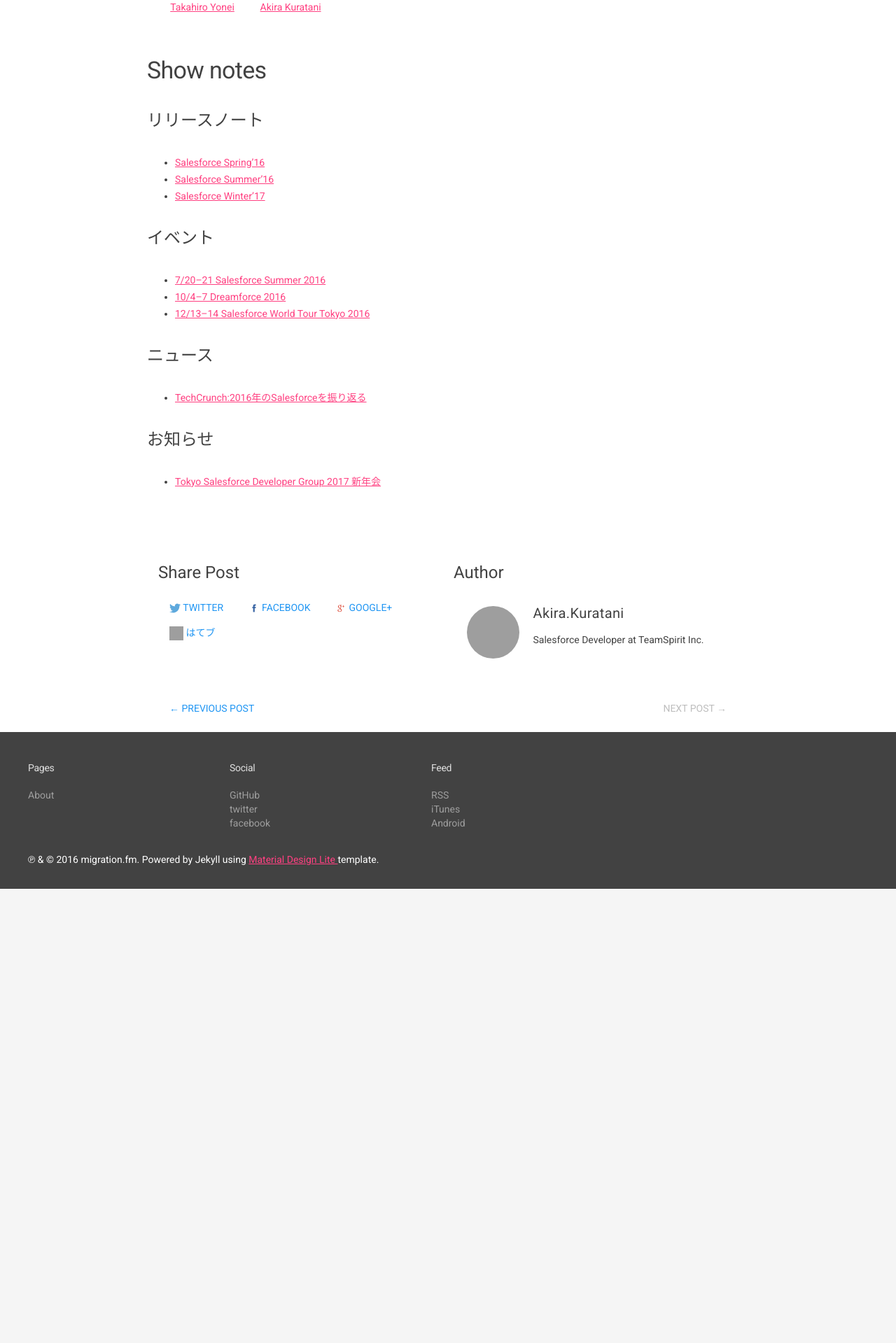
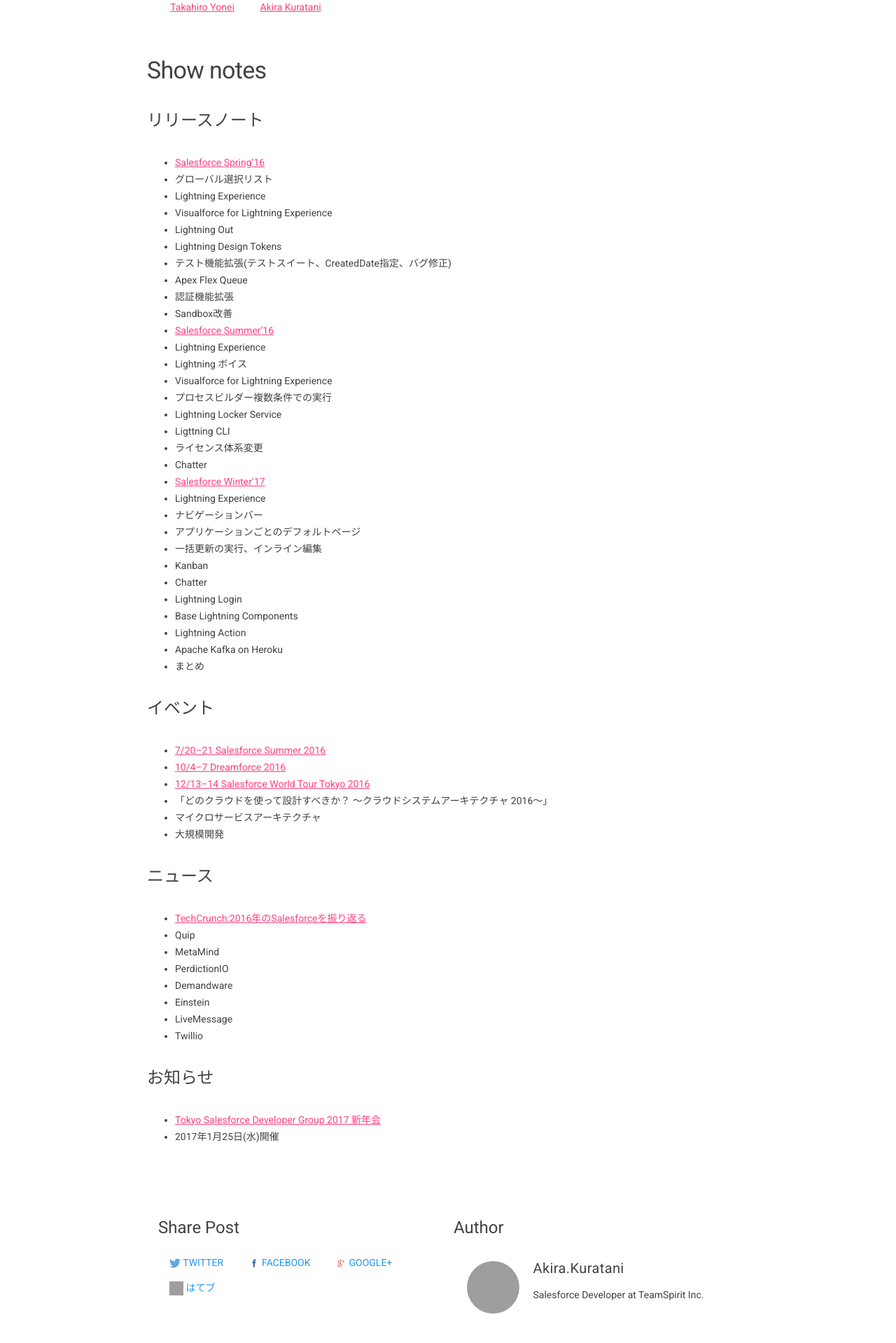
Before and after one commit to migrationfm/migrationfm.github.io, a Jekyll site: the page built from _posts/2016-12-30-009.md, in a window 1280 px wide. Shown: the part 848-2767 px from the top of the page at 70% size. Built offline with Jekyll 4.4.1, drawn with Linux system fonts in a browser that asks for light colours; nearby versions of some CDN libraries; grey boxes are pictures that could not be loaded.

Commit message:
Add descriptions

```diff
--- a/_posts/2016-12-30-009.md
+++ b/_posts/2016-12-30-009.md
@@ -22,19 +22,58 @@
 ## リリースノート
 
 - [Salesforce Spring'16](http://www.slideshare.net/DeveloperForceJapan/spring16-web)
+ - グローバル選択リスト
+ - Lightning Experience
+  - Visualforce for Lightning Experience
+  - Lightning Out
+  - Lightning Design Tokens
+ - テスト機能拡張(テストスイート、CreatedDate指定、バグ修正)
+ - Apex Flex Queue
+ - 認証機能拡張
+ - Sandbox改善
 - [Salesforce Summer'16](http://www.slideshare.net/DeveloperForceJapan/summer-16-web)
+ - Lightning Experience
+  - Lightning ボイス
+  - Visualforce for Lightning Experience
+ - プロセスビルダー複数条件での実行
+ - Lightning Locker Service
+ - Ligttning CLI
+ - ライセンス体系変更
+ - Chatter
 - [Salesforce Winter'17](http://www.slideshare.net/DeveloperForceJapan/winter-17-web)
+ - Lightning Experience
+  - ナビゲーションバー
+  - アプリケーションごとのデフォルトページ
+  - 一括更新の実行、インライン編集
+  - Kanban
+ - Chatter
+ - Lightning Login
+ - Base Lightning Components
+ - Lightning Action
+ - Apache Kafka on Heroku
+- まとめ
 
 ## イベント
 
 - [7/20–21 Salesforce Summer 2016](https://www.salesforce.com/jp/blog/2016/08/2016summer-main.html)
 - [10/4–7 Dreamforce 2016](https://www.salesforce.com/jp/blog/2016/11/top-10-highlights-dreamforce-16.html)
 - [12/13–14 Salesforce World Tour Tokyo 2016](https://www.salesforce.com/jp/blog/2016/12/vol1-SWTT-2016.html)
+ - 「どのクラウドを使って設計すべきか？ ～クラウドシステムアーキテクチャ 2016～」
+ - マイクロサービスアーキテクチャ
+ - 大規模開発
 
 ## ニュース
 
 - [TechCrunch:2016年のSalesforceを振り返る](http://jp.techcrunch.com/2016/12/28/20161223salesforce-asserted-itself-in-2016/)
+ - Quip
+ - MetaMind
+ - PerdictionIO
+ - Demandware
+ - Einstein
+ - LiveMessage
+ - Twillio
 
 ## お知らせ
 
 - [Tokyo Salesforce Developer Group 2017 新年会](https://www.meetup.com/ja-JP/Tokyo-Salesforce-Developer-Group/events/236348361/)
+ - 2017年1月25日(水)開催
```
